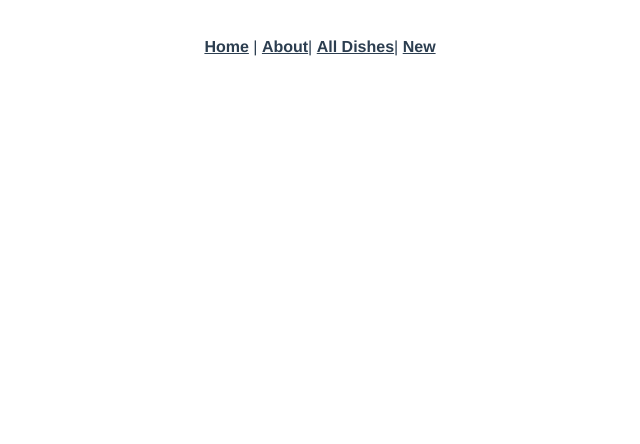
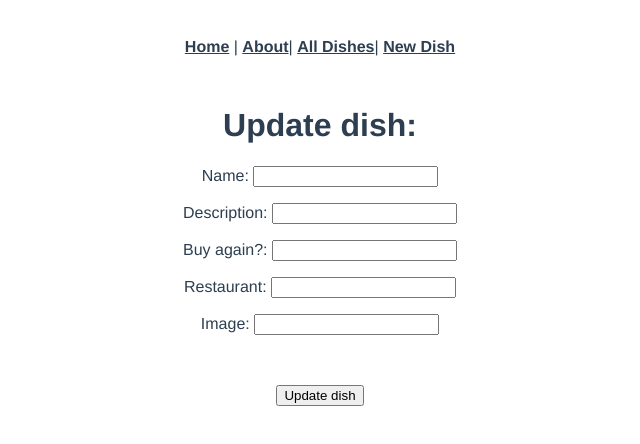
Before and after one commit to brittneynusbaum/food-frontend, a Vue app: page /dishes/1/edit in a window 1280 px wide. Shown: the top 444 px of the page, without its empty margins (320-960 px from the left). Built offline with nearby package versions, Linux system fonts and the light colour scheme; no server answers.

Commit message:
adds update action

```diff
--- a/src/App.vue
+++ b/src/App.vue
@@ -3,7 +3,7 @@
     <router-link to="/">Home</router-link> |
     <router-link to="/about">About</router-link>|
     <router-link to="/dishes">All Dishes</router-link>|
-    <router-link to="/dishes/new">New</router-link>
+    <router-link to="/dishes/new">New Dish</router-link>
   </nav>
   <router-view />
 </template>
@@ -29,4 +29,8 @@ nav a {
 nav a.router-link-exact-active {
   color: #42b983;
 }
+
+img {
+  width: 200px;
+}
 </style>
--- a/src/router/index.js
+++ b/src/router/index.js
@@ -3,6 +3,7 @@ import HomeView from '../views/HomeView.vue'
 import DishesNew from '../views/DishesNew.vue'
 import DishesIndex from '../views/DishesIndex.vue'
 import DishesShow from '../views/DishesShow.vue'
+import DishesEdit from '../views/DishesEdit.vue'
 
 const routes = [
   {
@@ -32,6 +33,11 @@ const routes = [
     path: '/dishes/:id',
     name: 'dishes-show',
     component: DishesShow
+  },
+  {
+    path: '/dishes/:id/edit',
+    name: 'dishes-edit',
+    component: DishesEdit
   }
 
 ]
--- /dev/null
+++ b/src/views/DishesEdit.vue
@@ -0,0 +1,41 @@
+<script>import axios from "axios";
+
+export default {
+  data: function () {
+    return {
+      editDishParams: {}
+    };
+  },
+  created: function () {
+    axios.get(`/dishes/${this.$route.params.id}`).then(response => {
+      console.log(response.data)
+      this.editDishParams = response.data
+    })
+  },
+  methods: {
+    updateDish: function () {
+      console.log('updating dish')
+      axios.patch(`/dishes/${this.$route.params.id}`, this.editDishParams).then(response => {
+        console.log(response.data)
+        this.$router.push(`/dishes/${this.$route.params.id}`)
+      })
+    }
+  },
+};
+</script>
+
+<template>
+  <div class="home">
+    <h1>{{ "Update dish:" }}</h1>
+    <p>Name: <input v-model="editDishParams.name"></p>
+    <p>Description: <input v-model="editDishParams.description"></p>
+    <p>Buy again?: <input v-model="editDishParams.buy_again"></p>
+    <p>Restaurant: <input v-model="editDishParams.restaurant"></p>
+    <p>Image: <input v-model="editDishParams.image"></p>
+    <img v-bind:src="editDishParams.image">
+    <p><button v-on:click="updateDish()">Update dish</button></p>
+  </div>
+</template>
+
+<style>
+</style>
--- a/src/views/DishesIndex.vue
+++ b/src/views/DishesIndex.vue
@@ -25,11 +25,12 @@ export default {
 <template>
   <div class="home">
     <h1>{{ message }}</h1>
-    <h3>All dishes</h3>
+    <h3>All dishes: </h3>
     <div v-for="dish in dishes" v-bind:key="dish.id">
       <p>{{ dish.name }}</p>
       <!-- <button v-on:click="`/dishes/${dish.id}`">More info</button> -->
       <router-link v-bind:to="`/dishes/${dish.id}`">More info</router-link>
+      <hr />
     </div>
   </div>
 </template>
```
